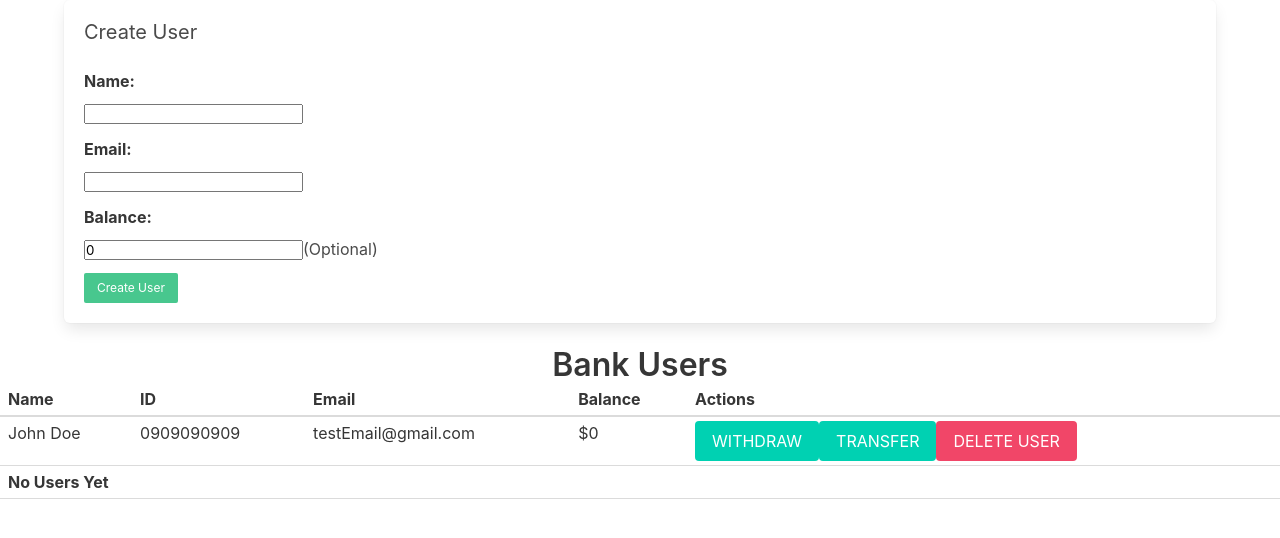
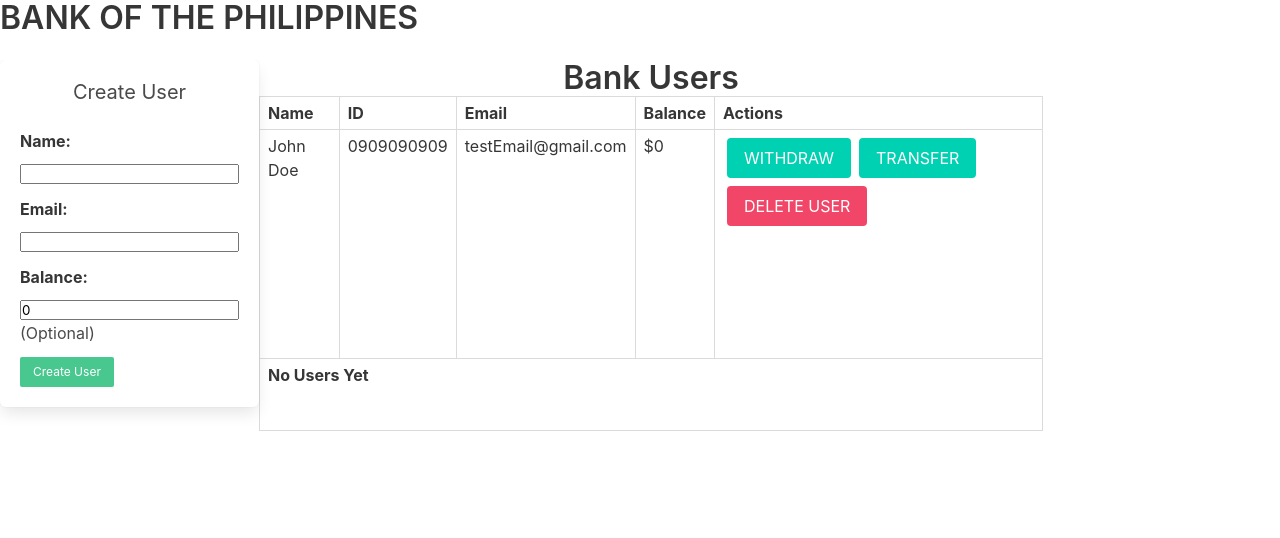
Before and after one commit to vincent-larisma/Banking-App, a React (Create React App) app in the folder banking-app/: page / in a window 1280 px wide. Shown: the top 538 px of the page. Built offline with nearby package versions, Linux system fonts and the light colour scheme.

Commit message:
Added other Components

```diff
--- a/banking-app/src/App.js
+++ b/banking-app/src/App.js
@@ -3,11 +3,13 @@ import React from 'react'
 //Component
 import UserDisplay from './Components/UserDisplay'
 import Navbar from './Components/Navbar'
+import Clock from './Components/Clock'
 
 function App() {
   return (
     <>
       <Navbar />
+
       <UserDisplay />
     </>
   )
--- /dev/null
+++ b/banking-app/src/Components/Clock.jsx
@@ -0,0 +1,18 @@
+import React, { useState, useEffect } from 'react'
+
+export default function Clock() {
+  const time = new Date()
+  const [clock, setClock] = useState()
+
+  useEffect(() => {
+    setInterval(() => {
+      setClock(time.toLocaleTimeString())
+    }, 1000)
+  }, [])
+  return (
+    <div className='container'>
+      <div>{time.toLocaleDateString()}</div>
+      <div>{clock}</div>
+    </div>
+  )
+}
--- a/banking-app/src/Components/Navbar.jsx
+++ b/banking-app/src/Components/Navbar.jsx
@@ -3,6 +3,18 @@ import React from 'react'
 export default function Navbar() {
   return (
     <>
+      <nav className='navbar' role='navigation' aria-label='main navigation'>
+        <div className='navbar-brand'>
+          <h1 className='title'>BANK OF THE PHILIPPINES</h1>
+
+          <a role='button' className='navbar-burger' aria-label='menu' aria-expanded='false'>
+            <span aria-hidden='true'></span>
+            <span aria-hidden='true'></span>
+            <span aria-hidden='true'></span>
+          </a>
+        </div>
+
+      </nav>
     </>
   )
 }
--- a/banking-app/src/Components/userDisplay.jsx
+++ b/banking-app/src/Components/userDisplay.jsx
@@ -147,7 +147,7 @@ export default function UserDisplay() {
   }
 
   const handleClickNewTransfer = () => {
-    let list = userList;
+    let list = userList
     //let copyIndex
     let i
 
@@ -157,36 +157,36 @@ export default function UserDisplay() {
     // console.log(userBalanceTransfer)
     // console.log(list[editIndex].Balance)
     if (list.length === 0) {
-      console.log("no users yet")
+      console.log('no users yet')
       return false // no users yet
     }
     if (list.length === 1) {
-      console.log("only 1 user, no one to transfer to")
+      console.log('only 1 user, no one to transfer to')
       return false
     }
-    if (parseInt(list[editIndex].Balance) < parseInt(userBalanceTransfer))  {
-      console.log("Not Enough Balance")
+    if (parseInt(list[editIndex].Balance) < parseInt(userBalanceTransfer)) {
+      console.log('Not Enough Balance')
       return false
     }
 
-    for ( i = 0; i < list.length; i++){
-      if ( parseInt(list[i].ID) ===  parseInt(userToTransfer) ){
+    for (i = 0; i < list.length; i++) {
+      if (parseInt(list[i].ID) === parseInt(userToTransfer)) {
         list[editIndex].Balance = parseInt(list[editIndex].Balance) - parseInt(userBalanceTransfer)
-        list[i].Balance = parseInt(list[i].Balance) + parseInt(userBalanceTransfer);
-        console.log( list[editIndex].Balance)
+        list[i].Balance = parseInt(list[i].Balance) + parseInt(userBalanceTransfer)
+        console.log(list[editIndex].Balance)
         console.log(list[i].Balance)
       }
     }
 
-
-    i = 0;
+    i = 0
     setIsUpdateTransfer(false)
   }
 
   return (
     <>
-      <div className='box container'>
-        <h2 className='subtitle'>Create User</h2>
+      <div className='grid'>
+        <div className='box container grid-create-user'>
+          <h2 className='subtitle text-center'>Create User</h2>
           <form onSubmit={handleSubmitUser}>
             <div className='field'>
               <label className='label'>Name:</label>
@@ -208,7 +208,7 @@ export default function UserDisplay() {
           </form>
         </div>
 
-      <table className='table is-striped is-narrow is-hoverable is-fullwidth'>
+        <table className='table table is-bordered is-striped is-narrow is-hoverable is-fullwidth grid-table '>
           <caption>
             {' '}
             <h1 className='title'>Bank Users</h1>
@@ -229,9 +229,9 @@ export default function UserDisplay() {
               <td>testEmail@gmail.com</td>
               <td>$0</td>
               <td>
-              <button className='button is-primary'>WITHDRAW</button>
-              <button className='button is-primary'>TRANSFER</button>
-              <button className='button is-danger'>DELETE USER</button>
+                <button className='button is-primary m-1'>WITHDRAW</button>
+                <button className='button is-primary m-1'>TRANSFER</button>
+                <button className='button is-danger m-1'>DELETE USER</button>
               </td>
             </tr>
             {/* Displays the userList  */}
@@ -244,14 +244,16 @@ export default function UserDisplay() {
                     <td>{Email}</td>
                     <td>${Balance}</td>
                     <td>
-                    <button className='button is-primary' onClick={() => handleClickWithdraw(index)}>
+                      <button className='button is-primary m-1' onClick={() => handleClickWithdraw(index)}>
                         Withdraw
                       </button>
-                    <button className='button is-primary' onClick={() => handleClickDeposit(index)}>
+                      <button className='button is-primary m-1' onClick={() => handleClickDeposit(index)}>
                         Deposit
                       </button>
-                    <button className='button is-primary' onClick={() => handleClickTransfer(index)}>TRANSFER</button>
-                    <button className='button is-danger' onClick={() => handleClickDelete(index)}>
+                      <button className='button is-primary m-1' onClick={() => handleClickTransfer(index)}>
+                        TRANSFER
+                      </button>
+                      <button className='button is-danger m-1' onClick={() => handleClickDelete(index)}>
                         DELETE USER
                       </button>
                       {/* <button onClick={() => handleClickTransactions(index)}>Transactions</button> */}
@@ -297,12 +299,7 @@ export default function UserDisplay() {
             <span>
               {userList[editIndex].Name} {userList[editIndex].ID}
             </span>
-          <input
-            type='number'
-            name='userToTransfer'
-            value={userToTransfer}
-            onChange={handleUserToTransfer}
-          />
+            <input type='number' name='userToTransfer' value={userToTransfer} onChange={handleUserToTransfer} />
             <input
               type='number'
               name='userBalanceTransfer'
@@ -312,6 +309,7 @@ export default function UserDisplay() {
             <button onClick={handleClickNewTransfer}>Transfer</button>
           </div>
         )}
+      </div>
     </>
   )
 }
--- a/banking-app/src/Styles/userDisplay.scss
+++ b/banking-app/src/Styles/userDisplay.scss
@@ -5,9 +5,25 @@
 }
 
 .grid {
-    display: grid;
+  display: grid;
+  grid-template-columns: [page-start] 1fr [info-start] 5rem [center-start] minmax(0, 624px) [center-end] 5rem [info-end] 1fr [page-end];
 
+  .grid-create-user {
+    grid-column: page-start / info-start;
+  }
+  .grid-table {
+    grid-column: info-start / info-end;
+  }
 }
-.grid * {
 
+.text-center {
+  text-align: center;
 }
+
+.flex-center {
+  display: flex;
+  justify-content: center;
+  align-content: center;
+}
+.form-size {
+}
```
Also changed, not shown: banking-app/src/Styles/main.scss (+9 -0 lines). Lines whose indentation alone changed are shown as unchanged.
